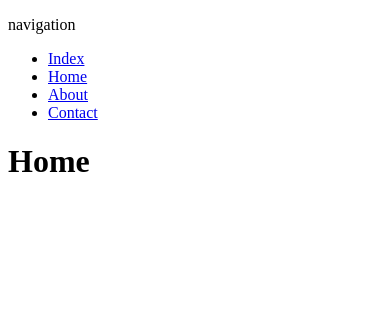
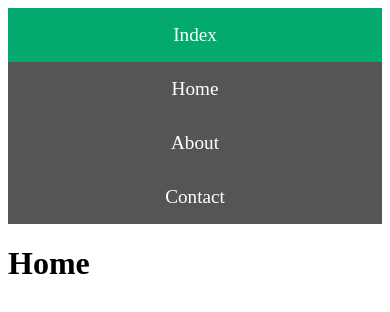
Before and after one commit to JeremieGiffard/poe-salesforce, a plain HTML site: page integration/html-1/pages/home.html in a window 390 px wide. Drawn offline with Linux system fonts and the light colour scheme.

Commit message:
nav responsive

```diff
--- a/integration/html-1/pages/home.html
+++ b/integration/html-1/pages/home.html
@@ -5,17 +5,15 @@
     <meta http-equiv="X-UA-Compatible" content="IE=edge" />
     <meta name="viewport" content="width=device-width, initial-scale=1.0" />
     <title>Document</title>
+    <link rel="stylesheet" href="../styles.css" />
   </head>
   <body>
     <header>
       <nav>
-        <p>navigation</p>
-        <ul>
-          <li><a href="../index.html">Index</a></li>
-          <li><a href="home.html">Home</a></li>
-          <li><a href="about.html">About</a></li>
-          <li><a href="contact.html">Contact</a></li>
-        </ul>
+        <a class="active" href="../index.html">Index</a>
+        <a href="home.html">Home</a>
+        <a href="about.html">About</a>
+        <a href="contact.html">Contact</a>
       </nav>
     </header>
     <main>
--- /dev/null
+++ b/integration/html-1/styles.css
@@ -0,0 +1,29 @@
+nav {
+  width: 100%;
+  background-color: #555;
+  overflow: auto;
+}
+
+nav a {
+  float: left;
+  text-align: center;
+  padding: 1rem;
+  color: white;
+  text-decoration: none;
+  font-size: 1.2rem;
+}
+
+nav a:hover {
+  background-color: #000;
+}
+
+.active {
+  background-color: #04aa6d;
+}
+
+@media screen and (max-width: 500px) {
+  nav a {
+    float: none;
+    display: block;
+  }
+}
```
Also changed, not shown: integration/html-1/index.html (+5 -7 lines), integration/html-1/pages/about.html (+5 -7 lines), integration/html-1/pages/contact.html (+5 -7 lines).
